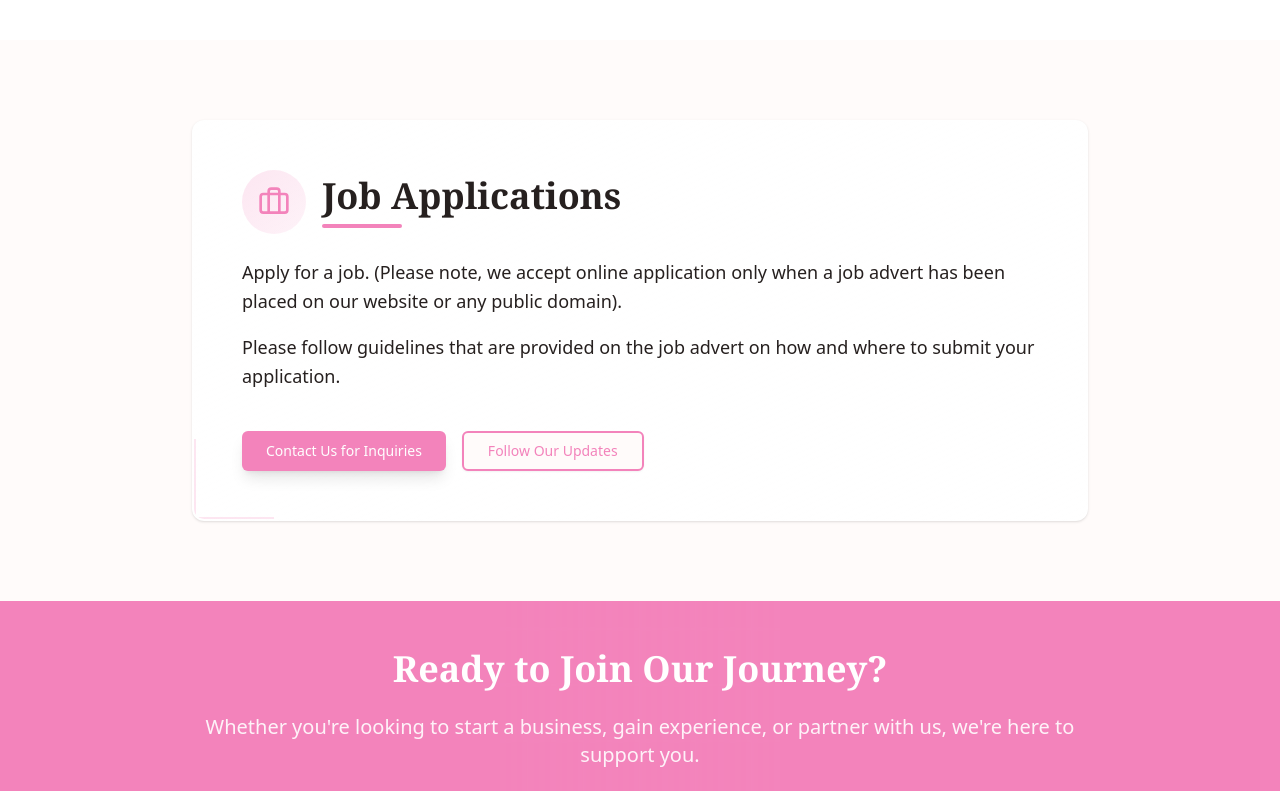
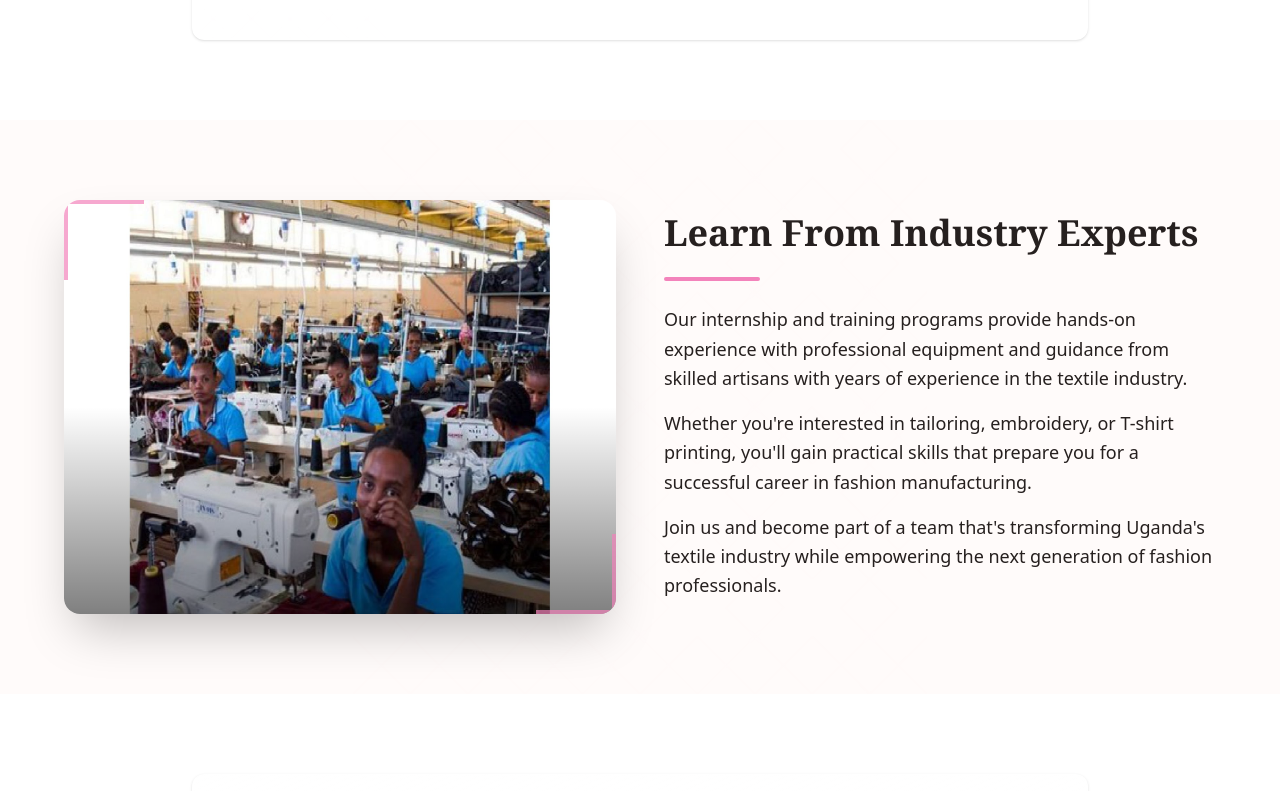
Before and after one commit to DaphneDana/zero-textile-app, a Next.js app: page /careers in a window 1280 px wide. Shown: the part 1500-2291 px from the top of the page. Built offline with nearby package versions, Linux system fonts and the light colour scheme; a web font is replaced by a local one.

Commit message:
made changes to the careers page

```diff
--- a/app/careers/page.tsx
+++ b/app/careers/page.tsx
@@ -86,7 +86,7 @@ export default function CareersPage() {
       <Navigation />
 
       {/* Hero Section */}
-      <section className="relative min-h-[60vh] flex items-center justify-center overflow-hidden">
+      <section className="relative min-h-[70vh] flex items-center justify-center overflow-hidden">
         {/* Background Image */}
         <div
           className="absolute inset-0 bg-cover bg-center"
@@ -289,8 +289,61 @@ export default function CareersPage() {
         </div>
       </section>
 
+      {/* Tailoring Skills Showcase */}
+      <section className="py-20 bg-background relative overflow-hidden">
+        {/* Background Pattern */}
+        <div className="absolute inset-0 opacity-[0.02] text-primary pointer-events-none">
+          <AfricanGeometricPattern />
+        </div>
+
+        <div className="container mx-auto px-4 sm:px-6 lg:px-8 relative z-10">
+          <div className="max-w-6xl mx-auto">
+            <div className="grid grid-cols-1 lg:grid-cols-2 gap-12 items-center">
+              {/* Image */}
+              <div className="order-2 lg:order-1">
+                <div className="relative aspect-[4/3] rounded-2xl overflow-hidden shadow-2xl">
+                  <img
+                    src="/images/tailor.jpg"
+                    alt="Professional tailoring at Zeroe Textile"
+                    className="w-full h-full object-cover"
+                  />
+                  {/* Gradient Overlay */}
+                  <div className="absolute inset-0 bg-gradient-to-t from-black/50 via-transparent to-transparent" />
+
+                  {/* Corner Decorations */}
+                  <div className="absolute top-0 left-0 w-20 h-20 border-t-4 border-l-4 border-primary/70" />
+                  <div className="absolute bottom-0 right-0 w-20 h-20 border-b-4 border-r-4 border-primary/70" />
+                </div>
+              </div>
+
+              {/* Text Content */}
+              <div className="order-1 lg:order-2 space-y-6">
+                <h2 className="font-serif text-3xl sm:text-4xl font-bold text-foreground">
+                  Learn From Industry Experts
+                </h2>
+                <div className="w-24 h-1 bg-primary rounded-full" />
+                <div className="space-y-4">
+                  <p className="text-lg text-foreground leading-relaxed">
+                    Our internship and training programs provide hands-on experience with professional equipment and
+                    guidance from skilled artisans with years of experience in the textile industry.
+                  </p>
+                  <p className="text-lg text-foreground leading-relaxed">
+                    Whether you're interested in tailoring, embroidery, or T-shirt printing, you'll gain practical
+                    skills that prepare you for a successful career in fashion manufacturing.
+                  </p>
+                  <p className="text-lg text-foreground leading-relaxed">
+                    Join us and become part of a team that's transforming Uganda's textile industry while empowering
+                    the next generation of fashion professionals.
+                  </p>
+                </div>
+              </div>
+            </div>
+          </div>
+        </div>
+      </section>
+
       {/* Job Applications Section */}
-      <section id="job-applications" className="py-20 bg-background relative overflow-hidden">
+      <section id="job-applications" className="py-20 bg-card relative overflow-hidden">
         {/* Background Pattern */}
         <div className="absolute inset-0 opacity-[0.02] text-primary pointer-events-none">
           <TribalPattern />
@@ -364,7 +417,7 @@ export default function CareersPage() {
           <div className="max-w-4xl mx-auto text-center space-y-6">
             <h2 className="font-serif text-3xl sm:text-4xl font-bold">Ready to Join Our Journey?</h2>
             <p className="text-lg md:text-xl opacity-90">
-              Whether you're looking to start a business, gain experience, or partner with us, we're here to support
+              Whether you're looking to start a business, gain experience, or partner with us, we're here to work with
               you.
             </p>
             <Button
```
